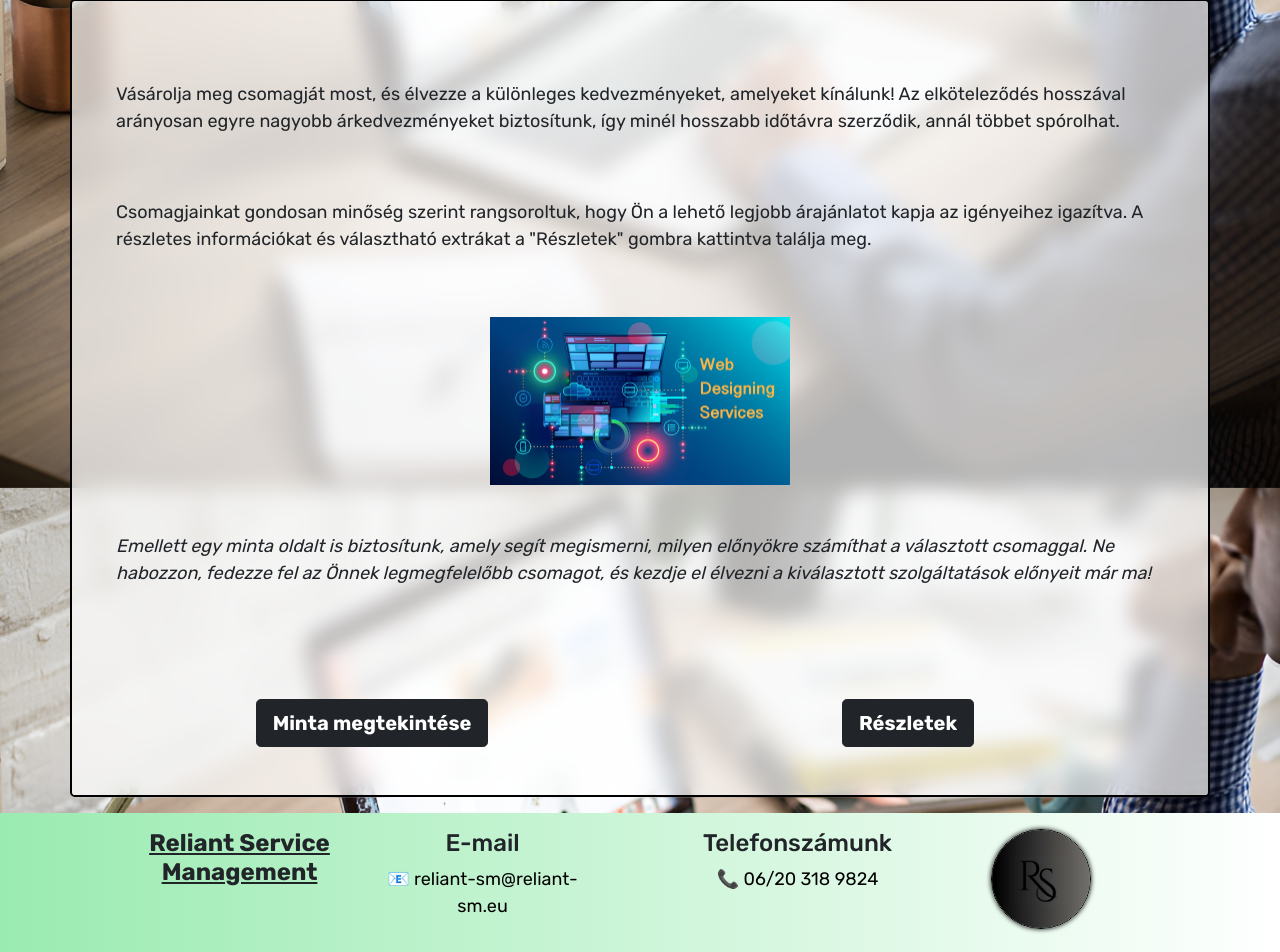
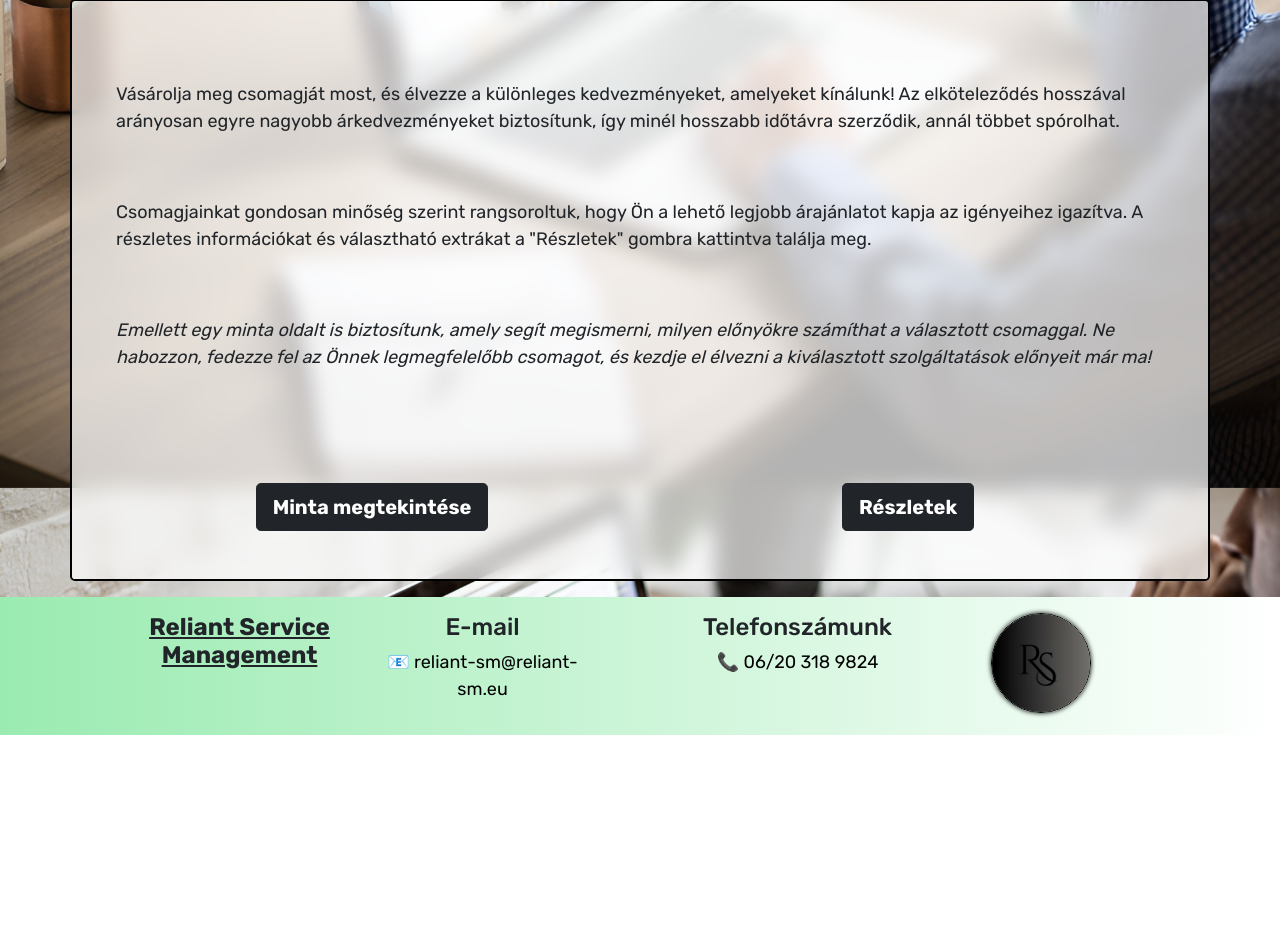
Before and after one commit to ZMilu24/reliant-sm_site, a PHP site: page /package.php?p=b in a window 1280 px wide. Shown: the part 366-1318 px from the top of the page. After the commit the page ends 1101 px from the top, so only its background shows below. Run offline with PHP 8.4, Linux system fonts and the light colour scheme; some libraries are stand-ins or nearby versions.

Commit message:
geri dühöng

```diff
--- a/package.php
+++ b/package.php
@@ -47,17 +47,6 @@
                         </div>
                     </div>
                     <div class="row mt-5">
-                        <div class="col text-center" style="margin-inline: auto !important;
-                        margin-left: auto;
-                        display: flex;
-                        margin-right: auto;
-                        justify-content: center;
-                        align-items: center;
-                        place-content: center;">
-                            <img class="rounded-5" width=300 src="imgs/img1.jpeg" >
-                        </div>
-                    </div>
-                    <div class="row mt-5">
                         <div class="col">
                             <i>
                             Emellett egy minta oldalt is biztosítunk, amely segít megismerni, milyen előnyökre számíthat a választott csomaggal. Ne habozzon, fedezze fel az Önnek legmegfelelőbb csomagot, és kezdje el élvezni a kiválasztott szolgáltatások előnyeit már ma!
```
